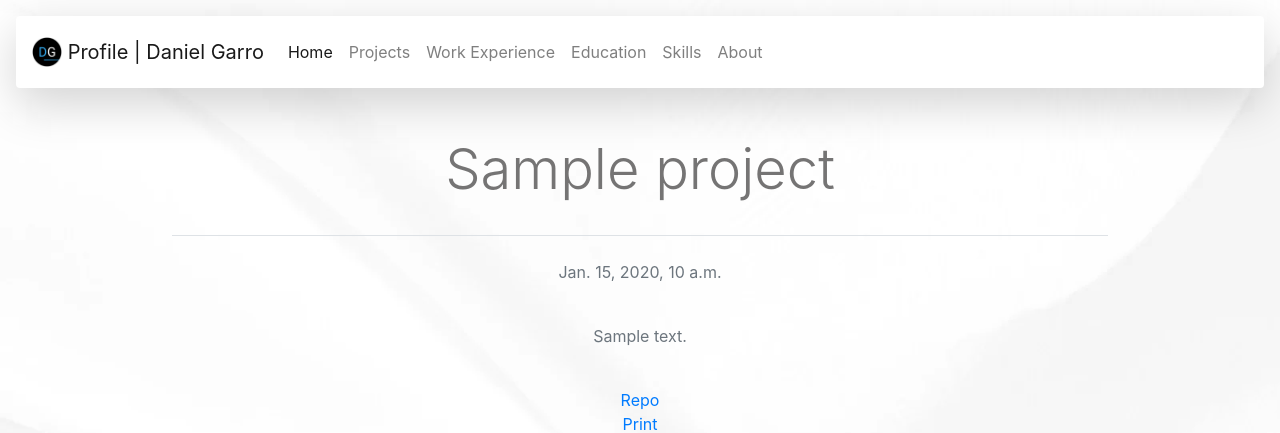
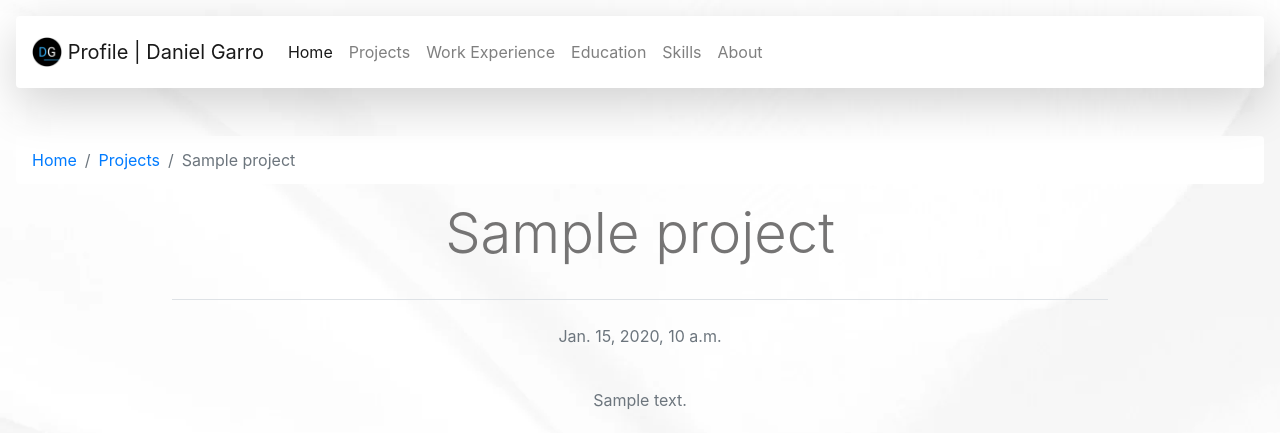
Before and after one commit to dannynow6/my_profile_django, a Django app: template portfolio/templates/portfolio/project.html in a window 1280 px wide. Shown: the top 433 px of the page. Run offline with Django 3.2, Linux system fonts and the light colour scheme; the template is opened without the code that fills it: most values are stand-ins (such as "Sample title", 1, 10 or a date in 2020); some libraries are stand-ins or nearby versions.

Commit message:
Added breadcrumbs for navigation

```diff
--- a/history/templates/history/about.html
+++ b/history/templates/history/about.html
@@ -1,6 +1,9 @@
 {% extends "portfolio/base.html" %} {% load static %}
 {% block content %}
-
+<ol class="breadcrumb bg-white">
+    <li class="breadcrumb-item"><a class="my-navs" href="{% url 'portfolio:index' %}">Home</a></li>
+    <li class="breadcrumb-item active" aria-current="page">About</li>
+</ol>
 <div class="container">
     <div class="shadow-lg p-4 m-3">
         <article class="border-bottom border-muted">
--- a/history/templates/history/skills.html
+++ b/history/templates/history/skills.html
@@ -1,6 +1,9 @@
 {% extends "portfolio/base.html" %} {% load static %}
 {% block content %}
-
+<ol class="breadcrumb bg-white">
+    <li class="breadcrumb-item"><a class="my-navs" href="{% url 'portfolio:index' %}">Home</a></li>
+    <li class="breadcrumb-item active" aria-current="page">Skills</li>
+</ol>
 <div class="container">
     <div class="shadow-lg p-4 m-3">
         <article class="border-bottom border-muted">
--- a/portfolio/templates/portfolio/index.html
+++ b/portfolio/templates/portfolio/index.html
@@ -1,5 +1,10 @@
 {% extends "portfolio/base.html" %} {% load static %}
 {% block content %}
+    <nav aria-label="breadcrumb">
+        <ol class="breadcrumb bg-white">
+            <li class="breadcrumb-item active" aria-current="page">Home</li>
+        </ol>
+    </nav>
     <div class="container" id="main-title-cont">
         <div class="shadow-lg p-4 m-3">
             <article class="border-bottom border-muted">
--- a/portfolio/templates/portfolio/project.html
+++ b/portfolio/templates/portfolio/project.html
@@ -1,5 +1,12 @@
 {% extends "portfolio/base.html" %} {% load static %}
 {% block content %}
+<nav aria-label="breadcrumb">
+    <ol class="breadcrumb bg-white">
+        <li class="breadcrumb-item"><a class="my-navs" href="{% url 'portfolio:index' %}">Home</a></li>
+        <li class="breadcrumb-item"><a class="my-navs" href="{% url 'portfolio:projects' %}">Projects</a></li>
+        <li class="breadcrumb-item active" aria-current="page">{{ project.title }}</li>
+    </ol>
+</nav>
     <div class="container w-75 border-bottom border-muted">
         <h4 class="text-center text-secondary display-4"><a class="my-navs-title" href="{% url 'portfolio:projects' %}">{{ project.title }}</a></h4>
         <br />
--- a/portfolio/templates/portfolio/projects.html
+++ b/portfolio/templates/portfolio/projects.html
@@ -1,5 +1,11 @@
 {% extends "portfolio/base.html" %} {% load static %}
 {% block content %}
+<nav aria-label="breadcrumb">
+    <ol class="breadcrumb bg-white">
+        <li class="breadcrumb-item"><a class="my-navs" href="{% url 'portfolio:index' %}">Home</a></li>
+        <li class="breadcrumb-item active" aria-current="page">Projects</li>
+    </ol>
+</nav>
 <div class="container">
     <div class="shadow-lg p-4 m-3">
         <article class="border-bottom border-muted">
```
Also changed, not shown: history/templates/history/my_education.html (+6 -1 lines), history/templates/history/work_experience.html (+6 -1 lines).
